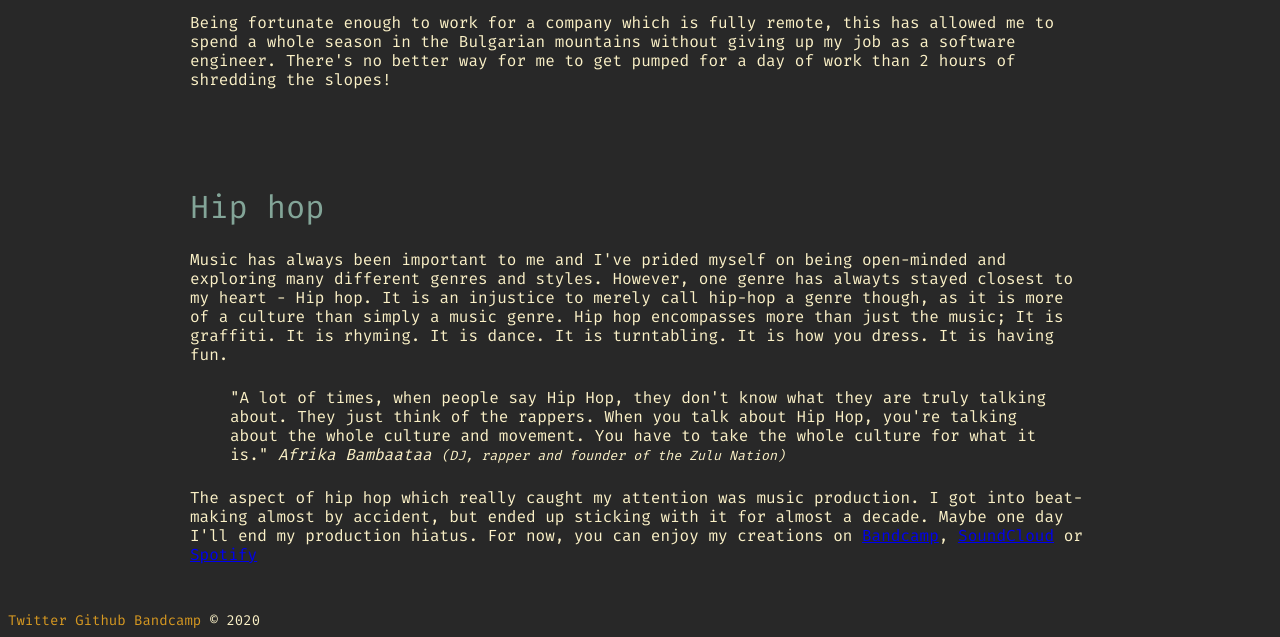
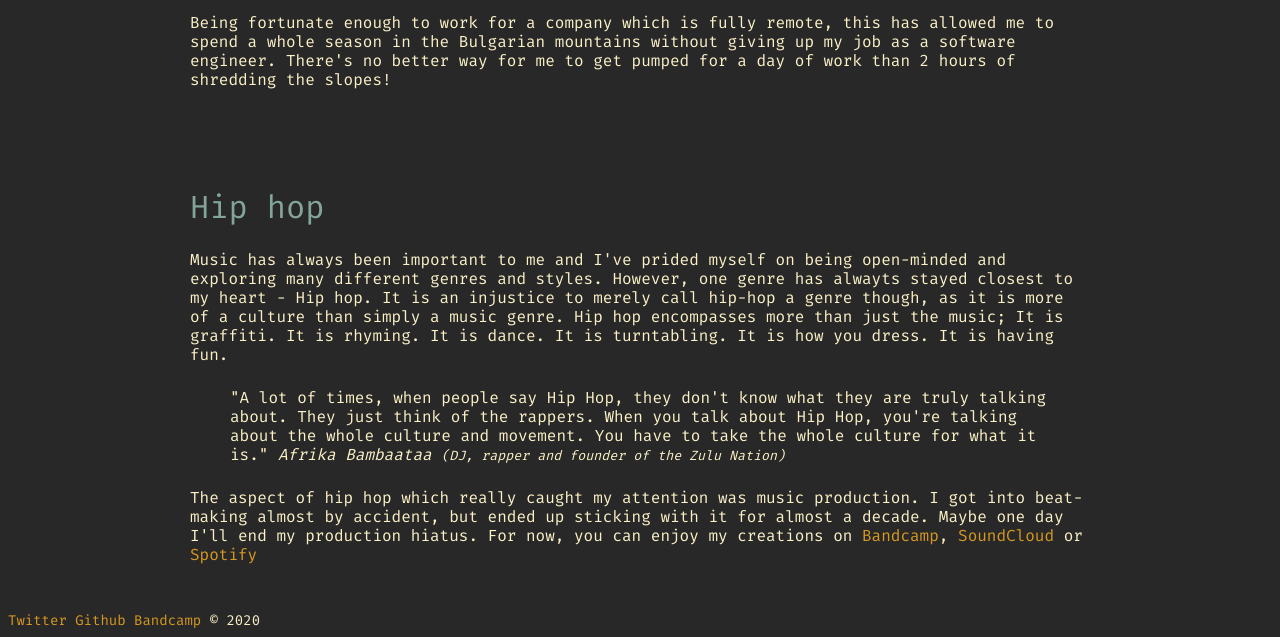
Before and after one commit to cdimitroulas/cdimitroulas.github.io, a website: page src/index.html in a window 1280 px wide. Shown: the part 792-1429 px from the top of the page. Drawn offline with nearby package versions, Linux system fonts and the light colour scheme; files that its build step writes are made by us from their sources.

Commit message:
Add link class to other a tags

```diff
--- a/src/index.html
+++ b/src/index.html
@@ -84,9 +84,9 @@
           The aspect of hip hop which really caught my attention was music production. I got into
           beat-making almost by accident, but ended up sticking with it for almost a decade.
           Maybe one day I'll end my production hiatus. For now, you can enjoy my
-          creations on <a href="https://helldogskris.bandcamp.com/">Bandcamp</a>,
-          <a href="https://soundcloud.com/helldogs-kris">SoundCloud</a>
-          or <a href="https://open.spotify.com/artist/39z1YeaJA5r6viEFgUEn5U">Spotify</a>
+          creations on <a href="https://helldogskris.bandcamp.com/" class="link">Bandcamp</a>,
+          <a href="https://soundcloud.com/helldogs-kris" class="link">SoundCloud</a>
+          or <a href="https://open.spotify.com/artist/39z1YeaJA5r6viEFgUEn5U" class="link">Spotify</a>
         </p>
       </section>
     </main>
```
